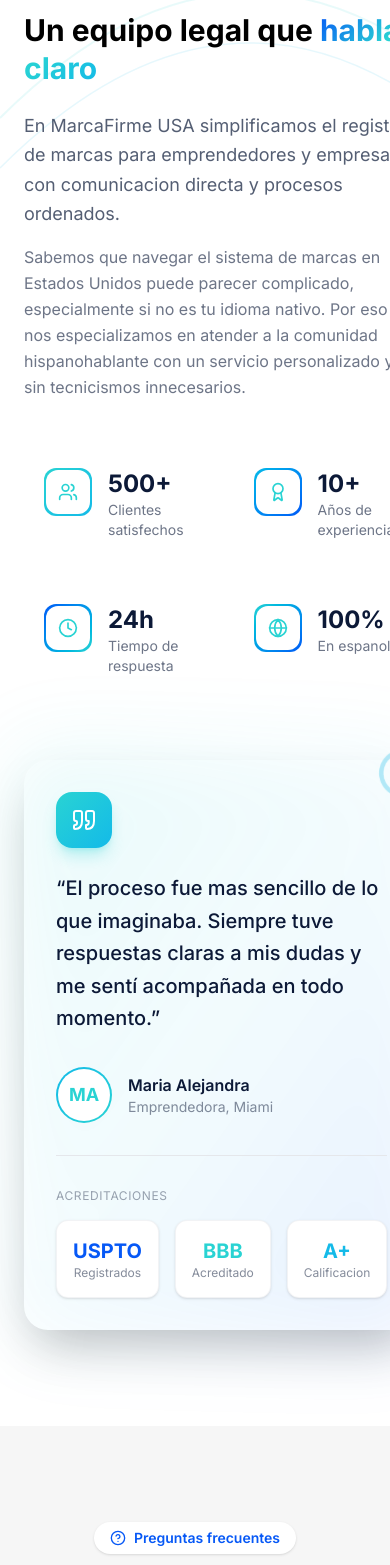
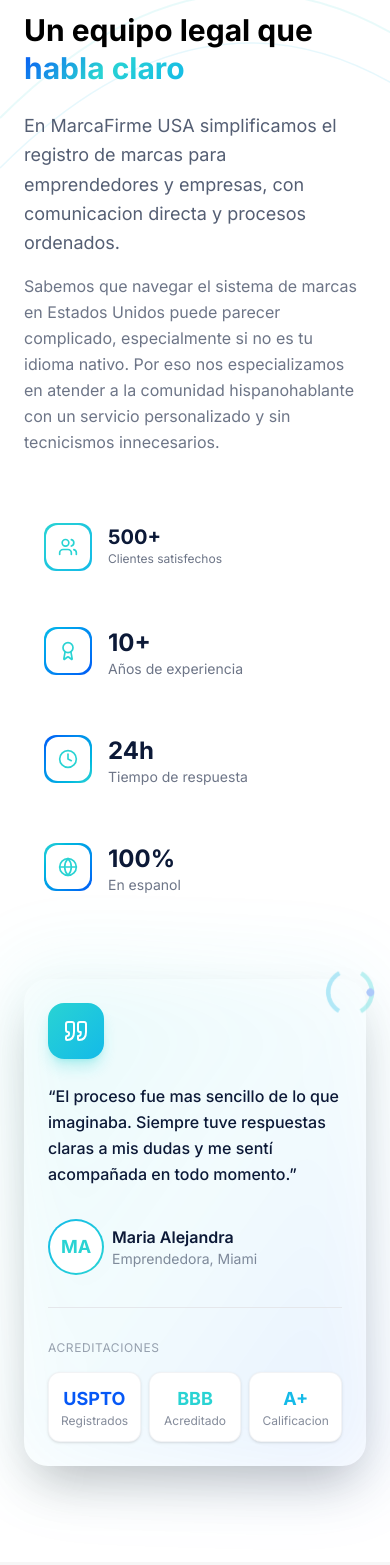
Before and after one commit to AriasDaniel7/landing-page, an Angular app: page / in a window 390 px wide. Shown: the part 4200-5765 px from the top of the page. Built offline with nearby package versions, Linux system fonts and the light colour scheme.

Commit message:
arreglando detalles

```diff
--- a/src/app/sections/about/about.html
+++ b/src/app/sections/about/about.html
@@ -24,7 +24,7 @@
           especialmente si no es tu idioma nativo. Por eso nos especializamos en atender a la
           comunidad hispanohablante con un servicio personalizado y sin tecnicismos innecesarios.
         </p>
-        <div class="mt-12 grid grid-cols-2 gap-6">
+        <div class="mt-12 grid grid-cols-1 sm:grid-cols-2 gap-4 sm:gap-6">
           <div
             class="group relative bg-light rounded-2xl p-5 transition-all duration-500 hover:shadow-xl hover:shadow-teal/10 hover:-translate-y-1"
           >
@@ -54,8 +54,8 @@
                 </div>
               </div>
               <div>
-                <p class="font-bold text-2xl text-text-color">500+</p>
-                <p class="text-sm text-text-color/60">Clientes satisfechos</p>
+                <p class="font-bold text-xl sm:text-2xl text-text-color">500+</p>
+                <p class="text-xs sm:text-sm text-text-color/60">Clientes satisfechos</p>
               </div>
             </div>
           </div>
@@ -165,7 +165,7 @@
           <div
             class="absolute -inset-4 bg-linear-to-br from-teal/20 via-cyan/10 to-primary/20 rounded-[2.5rem] blur-2xl opacity-50"
           ></div>
-          <div class="relative glass rounded-3xl p-8 lg:p-10 shadow-2xl">
+          <div class="relative glass rounded-3xl p-6 sm:p-8 lg:p-10 shadow-2xl">
             <div
               class="w-14 h-14 rounded-2xl bg-linear-to-br from-teal to-cyan flex items-center justify-center mb-6 shadow-lg shadow-teal/30"
             >
@@ -190,12 +190,12 @@
               </svg>
             </div>
             <blockquote
-              class="text-xl lg:text-2xl text-text-color font-medium leading-relaxed mb-8"
+              class="text-base sm:text-lg lg:text-2xl text-text-color font-medium leading-relaxed mb-8 wrap-break-word"
             >
               “El proceso fue mas sencillo de lo que imaginaba. Siempre tuve respuestas claras a mis
               dudas y me sentí acompañada en todo momento.”
             </blockquote>
-            <div class="flex items-center gap-4">
+            <div class="flex flex-wrap items-center gap-2 sm:gap-4">
               <div class="w-14 h-14 rounded-full bg-linear-to-br from-cyan to-teal p-0.5">
                 <div class="w-full h-full rounded-full bg-white flex items-center justify-center">
                   <span class="font-bold text-teal text-lg">MA</span>
@@ -208,23 +208,23 @@
             </div>
             <div class="mt-8 pt-8 border-t border-gray-200">
               <p class="text-xs text-text-color/40 uppercase tracking-wider mb-4">Acreditaciones</p>
-              <div class="flex items-center gap-4">
+              <div class="flex items-center gap-2 sm:gap-4">
                 <div
-                  class="flex-1 bg-white rounded-xl p-4 text-center border border-gray-200/50 shadow-sm"
+                  class="flex-1 min-w-17.5 bg-white rounded-xl p-3 sm:p-4 text-center border border-gray-200/50 shadow-sm"
                 >
-                  <p class="font-bold text-primary text-xl">USPTO</p>
+                  <p class="font-bold text-primary text-lg sm:text-xl">USPTO</p>
                   <p class="text-xs text-text-color/50">Registrados</p>
                 </div>
                 <div
-                  class="flex-1 bg-white rounded-xl p-4 text-center border border-gray-200/50 shadow-sm"
+                  class="flex-1 min-w-17.5 bg-white rounded-xl p-3 sm:p-4 text-center border border-gray-200/50 shadow-sm"
                 >
-                  <p class="font-bold text-teal text-xl">BBB</p>
+                  <p class="font-bold text-teal text-lg sm:text-xl">BBB</p>
                   <p class="text-xs text-text-color/50">Acreditado</p>
                 </div>
                 <div
-                  class="flex-1 bg-white rounded-xl p-4 text-center border border-gray-200/50 shadow-sm"
+                  class="flex-1 min-w-17.5 bg-white rounded-xl p-3 sm:p-4 text-center border border-gray-200/50 shadow-sm"
                 >
-                  <p class="font-bold text-cyan text-xl">A+</p>
+                  <p class="font-bold text-cyan text-lg sm:text-xl">A+</p>
                   <p class="text-xs text-text-color/50">Calificacion</p>
                 </div>
               </div>
--- a/src/app/sections/questions/questions.html
+++ b/src/app/sections/questions/questions.html
@@ -62,7 +62,7 @@
       <div class="space-y-4">
         @for (question of questions(); track question.id) {
           <div
-            class="group glass rounded-2xl px-6 lg:px-8 shadow-lg shadow-text/5 border-none transition-all duration-500"
+            class="group glass rounded-2xl px-6 lg:px-8 shadow-lg shadow-text/5 border border-gray-200 transition-all duration-500"
             [class.shadow-xl]="isOpen(question.id)"
             [class.shadow-teal/10]="isOpen(question.id)"
           >
@@ -114,7 +114,9 @@
         }
       </div>
       <div class="mt-12 text-center">
-        <div class="inline-flex items-center gap-3 px-6 py-4 rounded-2xl bg-white shadow-lg">
+        <div
+          class="inline-flex border border-gray-200 items-center gap-3 px-6 py-4 rounded-2xl bg-white shadow-lg"
+        >
           <div class="w-3 h-3 rounded-full bg-teal animate-pulse"></div>
           <p class="text-text-color/70">
             Tienes mas preguntas?
```
